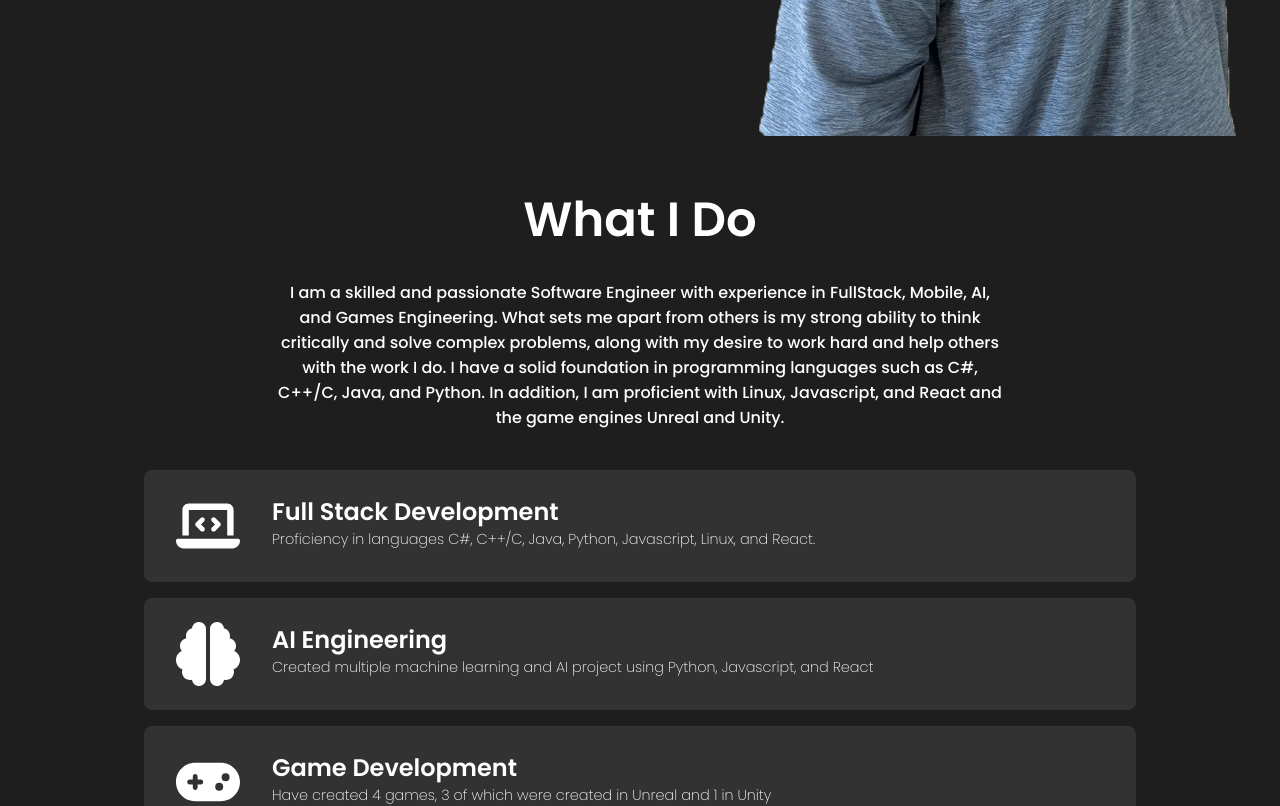
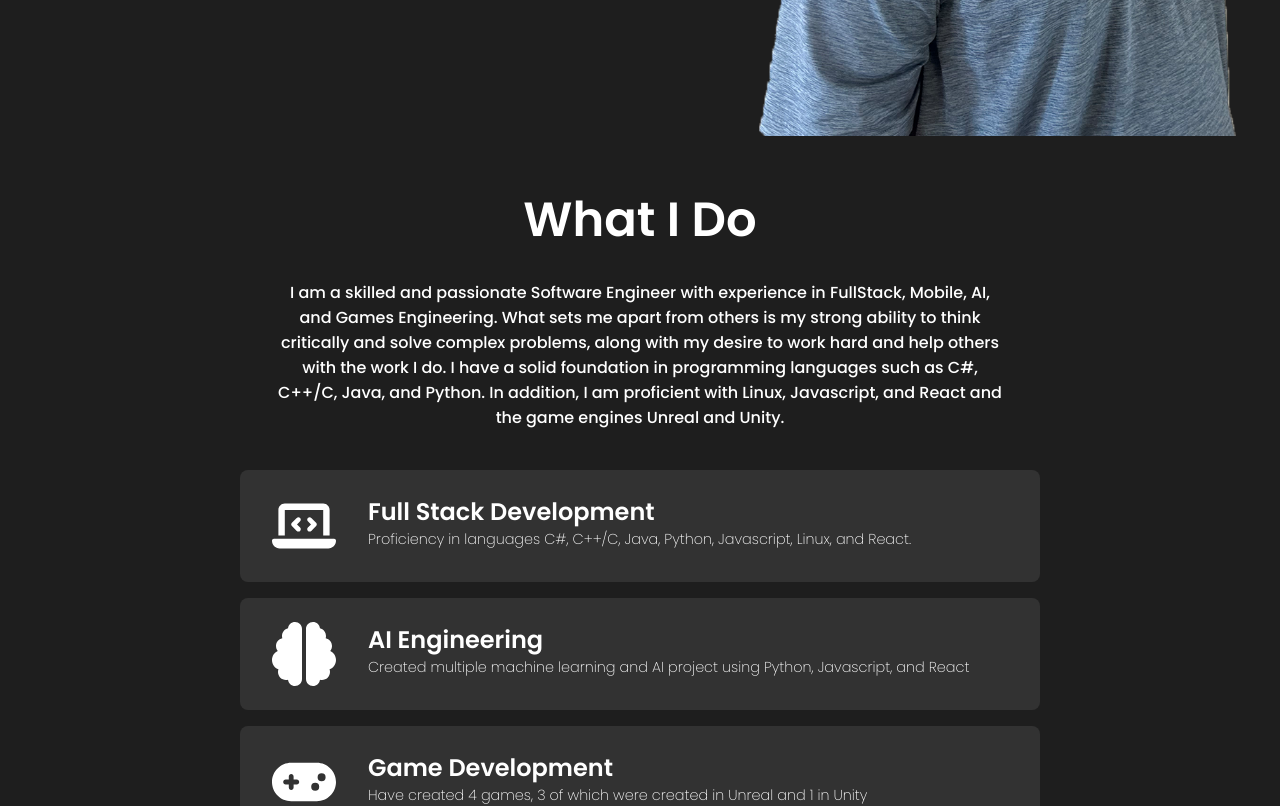
Before and after one commit to rysloan/RSportfolio, a React (Create React App) app: page / in a window 1280 px wide. Shown: the part 680-1486 px from the top of the page. Built offline with nearby package versions, Linux system fonts and the light colour scheme.

Commit message:
fixed intro issues

```diff
--- a/src/components/Intro/PortfolioIntro/portfolioIntro.css
+++ b/src/components/Intro/PortfolioIntro/portfolioIntro.css
@@ -16,6 +16,7 @@
     padding-top: 3rem;
     margin-bottom: 1rem;
     color: yellow;
+    max-width: 80rem;
 }
 
 .portfolioDesc {
--- a/src/components/Ivorfall/ivorfallExamples.css
+++ b/src/components/Ivorfall/ivorfallExamples.css
@@ -1,4 +1,4 @@
-#skills {
+#ivorfallExamples {
     overflow: hidden;
     width: 100vw;
     max-width: 95rem;
--- a/src/components/Ivorfall/ivorfallExamples.js
+++ b/src/components/Ivorfall/ivorfallExamples.js
@@ -12,7 +12,7 @@ import FinalImgDesc from './ivorfallImageDescriptions/finalImageDescriptions';
 
 const IvorfallIntro = () => {
   return (
-    <section id='skills'>
+    <section id='ivorfallExamples'>
       <div className='ivorfallExampleArea'>
         <div className='ivorfallExample'>
           <span className='vidText'>
--- a/src/components/Portfolio/portfolioExamples.css
+++ b/src/components/Portfolio/portfolioExamples.css
@@ -1,4 +1,4 @@
-#skills {
+#portfolioExamples {
     overflow: hidden;
     width: 100vw;
     max-width: 95rem;
--- a/src/components/Portfolio/portfolioExamples.js
+++ b/src/components/Portfolio/portfolioExamples.js
@@ -6,7 +6,7 @@ import ImageGallery from "react-image-gallery";
 
 const IvorfallIntro = () => {
   return (
-    <section id='skills'>
+    <section id='portfolioExamples'>
       <div className='ivorfallExampleArea'>
         <div className='ivorfallExample'>
           <span className='vidText'>
```
